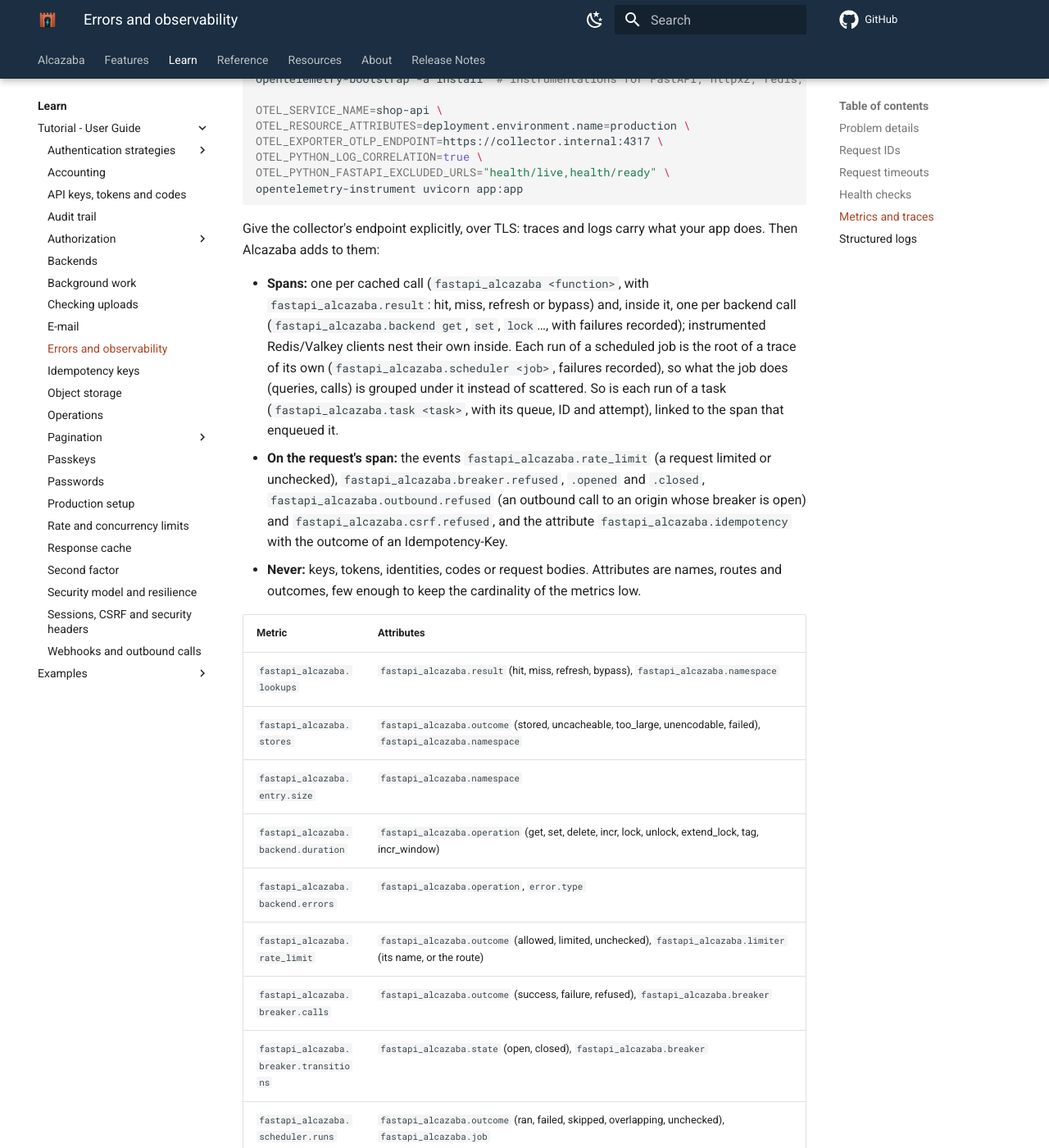
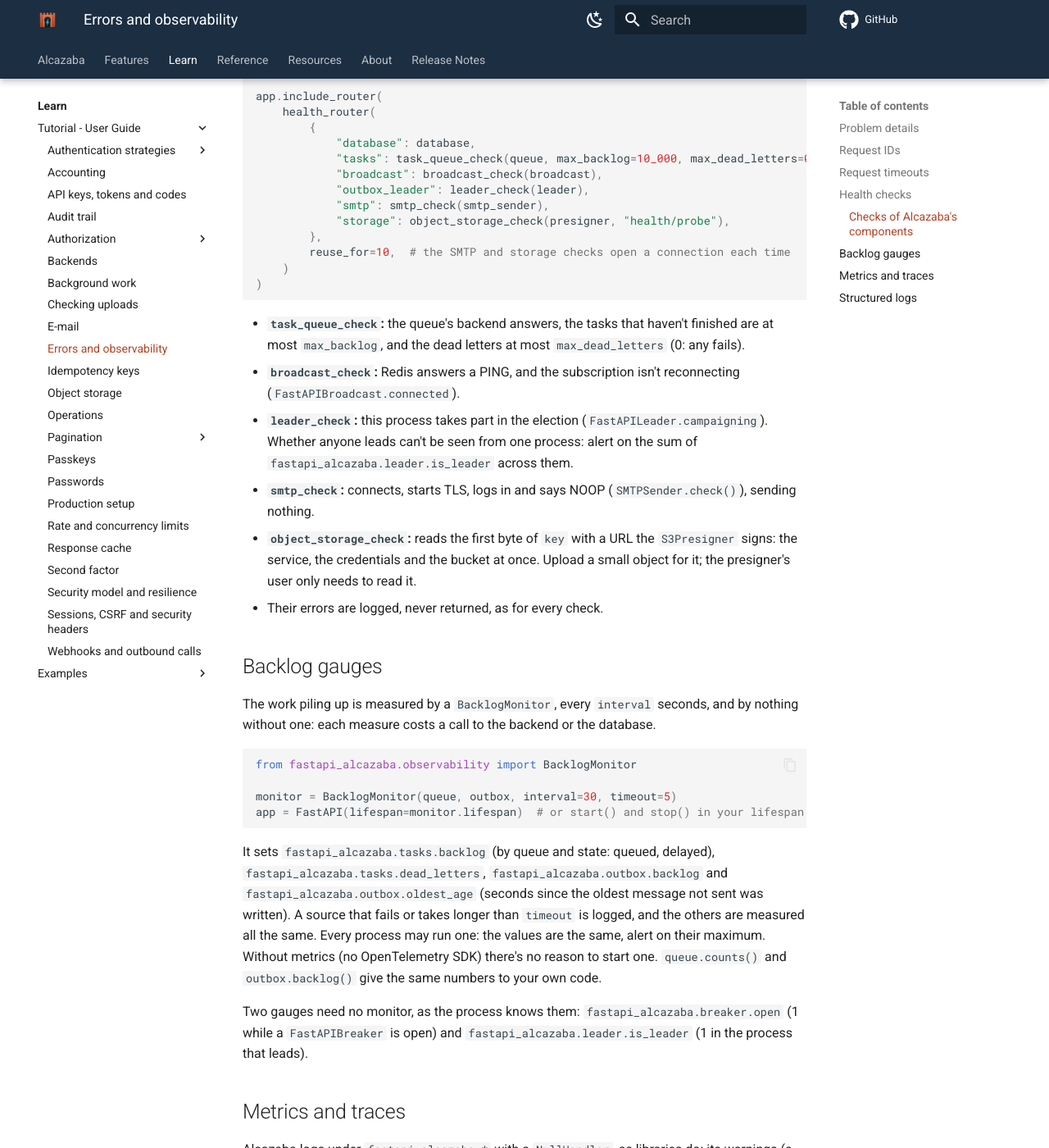
Before and after one commit to nonodev96/fastapi-alcazaba, an MkDocs documentation site: the page built from docs/guide/observability.md, in a window 1280 px wide and 1400 px high, scrolled down 4874 px. Shown: the whole window at 82% size. Built offline with MkDocs 1.6.1 and Material for MkDocs 9.7.7, drawn with Linux system fonts in a browser that asks for light colours; comment, search, counter and statistics services are not loaded; the version menu is left out; some of the changed text lies outside the part shown.

Commit message:
Document the backlog gauges, the component checks and example alerts

````diff
--- a/docs/guide/observability.md
+++ b/docs/guide/observability.md
@@ -187,6 +187,74 @@ health check, e.g. the target group of an ECS service) at `/health/ready`.
 - The endpoints are left out of the OpenAPI schema unless `include_in_schema=True`; responses
   carry `Cache-Control: no-store`.
 
+### Checks of Alcazaba's components
+
+Ready-made checks for what Alcazaba runs, to add to the router. Each is a `HealthCheck` that isn't
+critical by default (a backlog or a mail server that's down make the app `degraded`, not unready);
+`critical=True` and `timeout=` change that.
+
+```python
+from fastapi_alcazaba.observability import (
+    broadcast_check,
+    health_router,
+    leader_check,
+    object_storage_check,
+    smtp_check,
+    task_queue_check,
+)
+
+app.include_router(
+    health_router(
+        {
+            "database": database,
+            "tasks": task_queue_check(queue, max_backlog=10_000, max_dead_letters=0),
+            "broadcast": broadcast_check(broadcast),
+            "outbox_leader": leader_check(leader),
+            "smtp": smtp_check(smtp_sender),
+            "storage": object_storage_check(presigner, "health/probe"),
+        },
+        reuse_for=10,  # the SMTP and storage checks open a connection each time
+    )
+)
+```
+
+- **`task_queue_check`:** the queue's backend answers, the tasks that haven't finished are at most
+  `max_backlog`, and the dead letters at most `max_dead_letters` (0: any fails).
+- **`broadcast_check`:** Redis answers a PING, and the subscription isn't reconnecting
+  (`FastAPIBroadcast.connected`).
+- **`leader_check`:** this process takes part in the election (`FastAPILeader.campaigning`).
+  Whether anyone leads can't be seen from one process: alert on the sum of
+  `fastapi_alcazaba.leader.is_leader` across them.
+- **`smtp_check`:** connects, starts TLS, logs in and says NOOP (`SMTPSender.check()`), sending
+  nothing.
+- **`object_storage_check`:** reads the first byte of `key` with a URL the `S3Presigner` signs: the
+  service, the credentials and the bucket at once. Upload a small object for it; the presigner's
+  user only needs to read it.
+- Their errors are logged, never returned, as for every check.
+
+## Backlog gauges
+
+The work piling up is measured by a `BacklogMonitor`, every `interval` seconds, and by nothing
+without one: each measure costs a call to the backend or the database.
+
+```python
+from fastapi_alcazaba.observability import BacklogMonitor
+
+monitor = BacklogMonitor(queue, outbox, interval=30, timeout=5)
+app = FastAPI(lifespan=monitor.lifespan)  # or start() and stop() in your lifespan
+```
+
+It sets `fastapi_alcazaba.tasks.backlog` (by queue and state: queued, delayed),
+`fastapi_alcazaba.tasks.dead_letters`, `fastapi_alcazaba.outbox.backlog` and
+`fastapi_alcazaba.outbox.oldest_age` (seconds since the oldest message not sent was written). A
+source that fails or takes longer than `timeout` is logged, and the others are measured all the
+same. Every process may run one: the values are the same, alert on their maximum. Without metrics
+(no OpenTelemetry SDK) there's no reason to start one. `queue.counts()` and `outbox.backlog()` give
+the same numbers to your own code.
+
+Two gauges need no monitor, as the process knows them: `fastapi_alcazaba.breaker.open` (1 while a
+`FastAPIBreaker` is open) and `fastapi_alcazaba.leader.is_leader` (1 in the process that leads).
+
 ## Metrics and traces
 
 Alcazaba logs under `fastapi_alcazaba.*` with a `NullHandler`, as libraries do: its warnings (a
@@ -238,7 +306,9 @@ Then Alcazaba adds to them:
 | `fastapi_alcazaba.rate_limit` | `fastapi_alcazaba.outcome` (allowed, limited, unchecked), `fastapi_alcazaba.limiter` (its name, or the route) |
 | `fastapi_alcazaba.breaker.calls` | `fastapi_alcazaba.outcome` (success, failure, refused), `fastapi_alcazaba.breaker` |
 | `fastapi_alcazaba.breaker.transitions` | `fastapi_alcazaba.state` (open, closed), `fastapi_alcazaba.breaker` |
+| `fastapi_alcazaba.breaker.open` (gauge) | `fastapi_alcazaba.breaker`: 1 while it's open |
 | `fastapi_alcazaba.scheduler.runs` | `fastapi_alcazaba.outcome` (ran, failed, skipped, overlapping, unchecked), `fastapi_alcazaba.job` |
+| `fastapi_alcazaba.scheduler.duration` | `fastapi_alcazaba.job`, `fastapi_alcazaba.outcome` (ran, failed) |
 | `fastapi_alcazaba.idempotency` | `fastapi_alcazaba.outcome` (stored, replayed, conflict, mismatch, not_kept, invalid, too_large, unchecked) |
 | `fastapi_alcazaba.tokens.checks` | `fastapi_alcazaba.outcome` (valid, revoked, unchecked) |
 | `fastapi_alcazaba.refresh` | `fastapi_alcazaba.outcome` (issued, rotated, grace, malformed, unknown, forged, expired, revoked, reused, wrong_client, unchecked): any reused or wrong_client is a stolen token |
@@ -252,6 +322,7 @@ Then Alcazaba adds to them:
 | `fastapi_alcazaba.health.check.duration` | `fastapi_alcazaba.check` |
 | `fastapi_alcazaba.concurrency` | `fastapi_alcazaba.outcome` (acquired, local: counted in the process while the backend failed, refused, unavailable), `fastapi_alcazaba.limiter` |
 | `fastapi_alcazaba.leader.transitions` | `fastapi_alcazaba.leader`, `fastapi_alcazaba.event` (elected, lost, resigned) |
+| `fastapi_alcazaba.leader.is_leader` (gauge) | `fastapi_alcazaba.leader`: 1 in the process that leads, 0 in the others |
 | `fastapi_alcazaba.maintenance.refused` | requests refused during maintenance |
 | `fastapi_alcazaba.flags.evaluations` | `fastapi_alcazaba.flag`, `fastapi_alcazaba.result` (on, off, default) |
 | `fastapi_alcazaba.problems` | `fastapi_alcazaba.status`, `fastapi_alcazaba.kind` (http_exception, problem, validation, unhandled) |
@@ -272,6 +343,10 @@ Then Alcazaba adds to them:
 | `fastapi_alcazaba.tasks.enqueued` | `fastapi_alcazaba.queue`, `fastapi_alcazaba.task` |
 | `fastapi_alcazaba.tasks` | `fastapi_alcazaba.queue`, `fastapi_alcazaba.task`, `fastapi_alcazaba.outcome` (succeeded, retried, failed, interrupted, cancelled (dropped without running); for refused tasks malformed, tampered, too_large, unknown_task, invalid_arguments, abandoned, with the task only when it's registered) |
 | `fastapi_alcazaba.tasks.duration` | `fastapi_alcazaba.queue`, `fastapi_alcazaba.task`, `fastapi_alcazaba.outcome` |
+| `fastapi_alcazaba.tasks.backlog` (gauge) | `fastapi_alcazaba.queue`, `fastapi_alcazaba.state` (queued, delayed): set by a `BacklogMonitor` |
+| `fastapi_alcazaba.tasks.dead_letters` (gauge) | `fastapi_alcazaba.queue`: set by a `BacklogMonitor` |
+| `fastapi_alcazaba.outbox.backlog` (gauge) | `fastapi_alcazaba.outbox` (its table): set by a `BacklogMonitor` |
+| `fastapi_alcazaba.outbox.oldest_age` (gauge) | `fastapi_alcazaba.outbox`: seconds, set by a `BacklogMonitor` |
 | `fastapi_alcazaba.tasks.reclaimed` | `fastapi_alcazaba.queue`: tasks taken over from workers that stopped answering |
 | `fastapi_alcazaba.passwords` | `fastapi_alcazaba.outcome` (success, wrong, locked, unknown, malformed, too_long, unchecked; reset_used, reset_unknown, reset_replaced, reset_malformed, reset_unchecked): a burst of wrong or locked is someone guessing |
 | `fastapi_alcazaba.mail` | `fastapi_alcazaba.outcome` (sent, failed) |
````
Also changed, not shown: CHANGELOG.md (+10 -0 lines), README.md (+1 -1 lines), docs/guide/production.md (+32 -0 lines), docs/reference/observability.md (+12 -0 lines).
